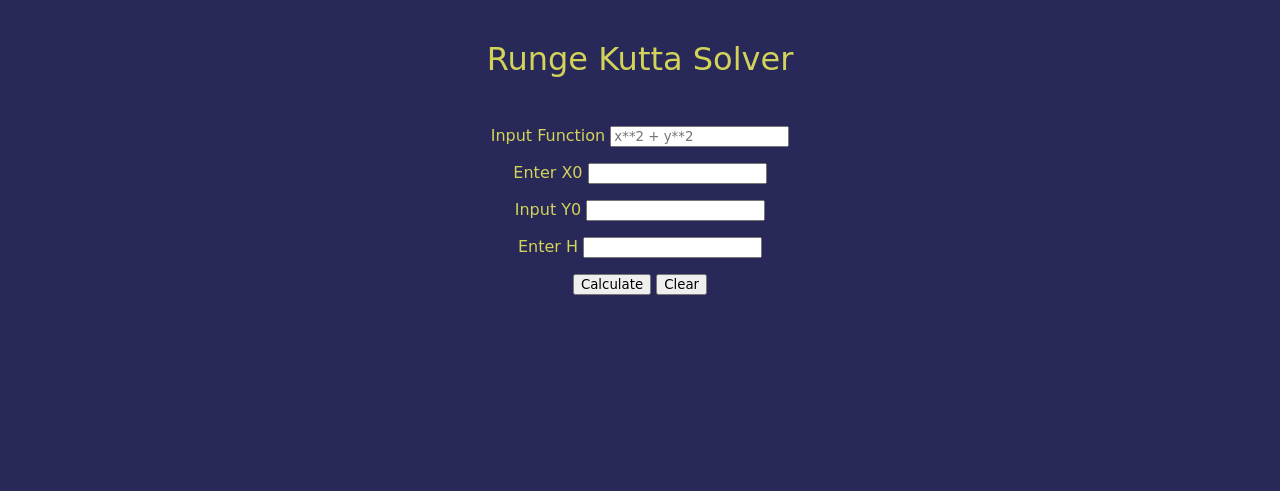
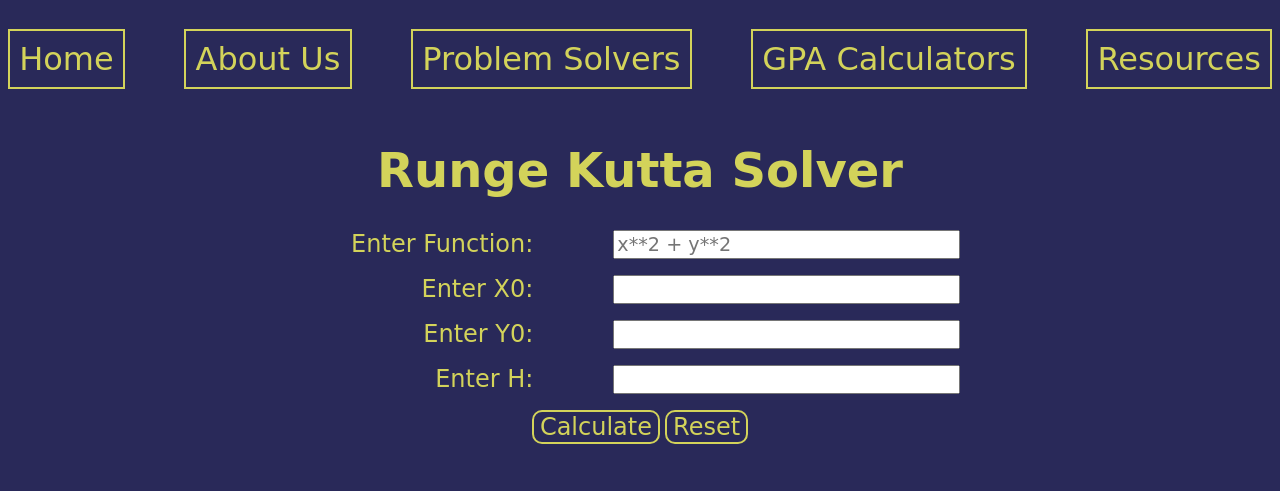
Before and after one commit to shreyas-078/vtu-student-hub, a Flask app: page /runge-kutta-template in a window 1280 px wide. Shown: the top 491 px of the page. Run offline with Flask 3, Linux system fonts and the light colour scheme; some web fonts are replaced.

Commit message:
Major Layout Changes #3

```diff
--- a/app.py
+++ b/app.py
@@ -15,7 +15,7 @@ def milne_pc():
     answer = []
     data = request.get_json()
     func_exp = data.get("f")
-    func = lambda x, y: eval(func_exp)  # SERVER BREAKER, FIX BY ADDING REGEX IN JS
+    func = lambda x, y: eval(func_exp)
     x = [
         float(data.get("x0")),
         float(data.get("x1")),
@@ -55,9 +55,7 @@ def runge_kutta():
     data = request.get_json()
     func = data.get("f")
     x0 = float(data.get("x0"))
-    f = lambda x, y: eval(
-        func
-    )  # IMPORTANT: ADD REGEX FOR FUNC SO AS TO AVOID SERVER NUKING COMMANDS
+    f = lambda x, y: eval(func)
     y0 = float(data.get("y0"))
     h = float(data.get("h"))
     x1 = x0 + h
@@ -80,7 +78,7 @@ def euler():
     try:
 
         def f(x, y):
-            return eval(func)  # INPUT FUNCTION ADD REGEX
+            return eval(func)
 
     except Exception as e:
         return jsonify(["Function Error"]), 400
@@ -108,7 +106,7 @@ def mod_euler():
     data = request.get_json()
     func = data.get("F")
 
-    f = lambda x, y: eval(func)  # INPUT FUNCTION ADD REGEX
+    f = lambda x, y: eval(func)
     x0 = float(data.get("X0"))
     y0 = float(data.get("Y0"))
     h = float(data.get("H"))
@@ -182,7 +180,7 @@ def newton_raphson_solver():
     x = symbols("x")
     func = data.get("nrFunction")
 
-    g = eval(func)  # ADD REGEX OR SOMETHING
+    g = eval(func)
     f = lambdify(x, g)
     dg = diff(g)
     df = lambdify(x, dg)
@@ -296,12 +294,13 @@ def simpson_1_3_rule_solver():
 @app.route("/simpson-3-8-calci", methods=["POST"])
 def simpson_3_8_rule_solver():
     data = request.get_json()
+    func = data.get("F")
 
     # Simpson’s (3/8)th rule
     try:
 
         def my_func(x):
-            return eval(x, {"x": x})
+            return eval(func, {"x": x})
 
     except Exception as e:
         return jsonify("Function Error")
@@ -451,6 +450,11 @@ def lagrange_template():
     return render_template("subjects/math/lagrange.html")
 
 
+@app.route("/resources")
+def resources_template():
+    return render_template("resources.html")
+
+
 # Start the flask app
 if __name__ == "__main__":
     app.run(host="0.0.0.0", port=8000)
--- a/static/css/subjects/math/runge-kutta.css
+++ b/static/css/subjects/math/runge-kutta.css
@@ -1,11 +1,16 @@
 @import url('https://fonts.googleapis.com/css2?family=Gabarito:wght@400;500;600;700;800;900&display=swap');
+
+:root {
+    --color-bg: rgb(41, 41, 89);
+    --color-text: rgb(211, 211, 90);
+}
 
 * {
     font-family: 'Gabarito', cursive;
 }
 
 #rk-heading {
-    font-size: 2rem;
+    font-size: 3rem;
 }
 
 #runge-kutta-solver {
@@ -14,17 +19,117 @@
     gap: 1rem;
     align-items: center;
     justify-content: center;
+    width: 40rem;
 }
 
 body {
-    background-color: rgb(41, 41, 89);
-    color: rgb(211, 211, 90);
+    background-color: var(--color-bg);
+    color: var(--color-text);
+    display: flex;
+    flex-direction: column;
+    align-items: center;
+    justify-content: center;
 }
 
 .btn {
     cursor: pointer;
 }
 
-.invisible {
-    display: none;
+#student-nav {
+    width: 100%;
+    margin: 1rem 4rem;
 }
+
+#student-options-list {
+    list-style-type: none;
+    width: 100%;
+    padding: 0;
+    display: flex;
+    flex-direction: row;
+    gap: 1rem;
+    justify-content: space-between;
+}
+
+
+.student-options-item a {
+    padding: 0.7rem;
+    font-size: 2rem;
+    text-decoration: none;
+    color: var(--color-text);
+    position: relative;
+}
+
+.student-options-item a::before {
+    box-sizing: border-box;
+    content: "";
+    position: absolute;
+    top: 0;
+    left: 0;
+    border: 2px solid var(--color-text);
+    border-right: 0;
+    border-bottom: 0;
+    height: 100%;
+    width: 100%;
+    transition: 0.5s ease all;
+}
+
+.student-options-item a::after {
+    box-sizing: border-box;
+    content: "";
+    position: absolute;
+    bottom: 0;
+    right: 0;
+    border: 2px solid var(--color-text);
+    border-left: 0;
+    border-top: 0;
+    height: 100%;
+    width: 100%;
+    transition: 0.3s ease all;
+}
+
+.student-options-item a:hover:after,
+.student-options-item a:hover:before {
+    width: 20%;
+    height: 35%;
+}
+
+.alignment-fix {
+    display: grid;
+    grid-template-columns: 1fr 2fr;
+    grid-template-rows: 1fr;
+    width: 100%;
+}
+
+.right-align {
+    margin-left: 5rem;
+    font-size: 1.2rem;
+}
+
+label {
+    font-size: 1.5rem;
+    text-align: right;
+}
+
+.btn {
+    font-size: 1.5rem;
+    background-color: var(--color-bg);
+    color: var(--color-text);
+    border: 2px solid var(--color-text);
+    transition: all 0.3s ease;
+    border-radius: 10px;
+    cursor: pointer;
+}
+
+.btn:hover {
+    background-color: var(--color-text);
+    color: var(--color-bg);
+    border: 2px solid var(--color-bg);
+}
+
+#rk-answer {
+    font-size: 1.5rem;
+}
+
+.no-m {
+    margin-bottom: 0;
+}
--- a/static/js/subjects/math/euler.js
+++ b/static/js/subjects/math/euler.js
@@ -16,7 +16,9 @@ calculateButton.addEventListener("click", () => {
     return;
   }
   if (eulerN < 1 || eulerH < 0.1) {
-    alert("Cannot take negative step length or negative number of iterations");
+    alert(
+      "Cannot take negative/0 step length or negative/0 number of iterations"
+    );
     return;
   }
   fetch("/euler", {
--- a/static/js/subjects/math/mod-euler.js
+++ b/static/js/subjects/math/mod-euler.js
@@ -11,8 +11,8 @@ calculateButton.addEventListener("click", () => {
     alert("Please enter all values before calculating");
     return;
   }
-  if (eulerN < 0 || eulerH < 0) {
-    alert("Iterations or Step Length cannot be 0");
+  if (eulerN <= 0 || eulerH <= 0) {
+    alert("Iterations or Step Length cannot be 0 or negative");
   }
   fetch("/mod-euler", {
     method: "POST",
--- a/static/js/subjects/math/runge-kutta.js
+++ b/static/js/subjects/math/runge-kutta.js
@@ -1,16 +1,15 @@
 const rkCalculateButton = document.querySelector(".btn-rk-answer");
 const answerBox = document.getElementById("rk-answer");
+const resetButton = document.querySelector(".btn-rk-reset");
 
 rkCalculateButton.addEventListener("click", () => {
   const rkX0Value = document.getElementById("rk-x0-input").value;
   const rkFunction = document.getElementById("rk-function-input").value;
   const rkY0Value = document.getElementById("rk-y0-input").value;
   const rkHValue = document.getElementById("rk-h-input").value;
-    const rkHelperText = answerBox.querySelector("#rk-helper-text");
 
   if (!rkX0Value || !rkHValue || !rkY0Value || !rkFunction) {
-        rkHelperText.textContent = "Please Enter Proper Values";
-        rkHelperText.classList.remove("invisible");
+    alert("Please enter all values before calculating");
     return;
   }
 
@@ -23,26 +22,38 @@ rkCalculateButton.addEventListener("click", () => {
       y0: rkY0Value,
       h: rkHValue,
     }),
-    }).then((response) => {
+  })
+    .then((response) => {
+      if (response.status === 500) {
+        throw new Error("Try again");
+      }
       if (response.ok) {
-            rkHelperText.classList.add("invisible");
-            return response.json().then((data) => {
+        return response.json();
+      }
+    })
+    .then((data) => {
       const [k1, k2, k3, k4, x1, y1] = data;
-                answerBox.querySelector("#rk-k1").textContent =
-                    "K1 = " + k1.toFixed(4);
-                answerBox.querySelector("#rk-k2").textContent =
-                    "K2 = " + k2.toFixed(4);
-                answerBox.querySelector("#rk-k3").textContent =
-                    "K3 = " + k3.toFixed(4);
-                answerBox.querySelector("#rk-k4").textContent =
-                    "K4 = " + k4.toFixed(4);
-                answerBox.querySelector("#rk-x1").textContent =
-                    "X1 = " + x1.toFixed(4);
-                answerBox.querySelector("#rk-y1").textContent =
-                    "Y1 = " + y1.toFixed(4);
-            });
-        } else {
-            console.error("Error:", response.status, response.statusText);
-        }
+      answerBox.querySelector("#rk-k1").textContent = "K1 = " + k1.toFixed(4);
+      answerBox.querySelector("#rk-k2").textContent = "K2 = " + k2.toFixed(4);
+      answerBox.querySelector("#rk-k3").textContent = "K3 = " + k3.toFixed(4);
+      answerBox.querySelector("#rk-k4").textContent = "K4 = " + k4.toFixed(4);
+      answerBox.querySelector("#rk-x1").textContent = "X1 = " + x1.toFixed(4);
+      answerBox.querySelector("#rk-y1").textContent = "Y1 = " + y1.toFixed(4);
+    })
+    .catch((error) => {
+      alert("An Error Occured. Try again with different values.");
     });
 });
+
+resetButton.addEventListener("click", () => {
+  document.getElementById("rk-x0-input").value = "";
+  document.getElementById("rk-function-input").value = "";
+  document.getElementById("rk-y0-input").value = "";
+  document.getElementById("rk-h-input").value = "";
+  answerBox.querySelector("#rk-k1").textContent = "";
+  answerBox.querySelector("#rk-k2").textContent = "";
+  answerBox.querySelector("#rk-k3").textContent = "";
+  answerBox.querySelector("#rk-k4").textContent = "";
+  answerBox.querySelector("#rk-x1").textContent = "";
+  answerBox.querySelector("#rk-y1").textContent = "";
+});
--- a/static/js/subjects/math/simpson-1-3.js
+++ b/static/js/subjects/math/simpson-1-3.js
@@ -12,8 +12,8 @@ calculateButton.addEventListener("click", () => {
     return;
   }
 
-  if (intervals < 0) {
-    alert("Number of intervals cannot be negative");
+  if (intervals <= 0) {
+    alert("Number of intervals cannot be negative or 0");
     return;
   }
 
--- a/static/js/subjects/math/trapezoidal-rule.js
+++ b/static/js/subjects/math/trapezoidal-rule.js
@@ -12,8 +12,8 @@ calculateButton.addEventListener("click", () => {
     return;
   }
 
-  if (intervals < 0) {
-    alert("Number of intervals cannot be negative");
+  if (intervals <= 0) {
+    alert("Number of intervals cannot be negative or 0");
   }
 
   fetch("/trapezoidal-rule-calci", {
--- a/templates/subjects/math/runge-kutta.html
+++ b/templates/subjects/math/runge-kutta.html
@@ -10,36 +10,44 @@
 </head>
 
 <body>
+    <nav id="student-nav">
+        <ul id="student-options-list">
+            <li class="student-options-item"><a href="/">Home</a></li>
+            <li class="student-options-item"><a href="/about-us">About Us</a></li>
+            <li class="student-options-item"><a href="/problem-solvers">Problem Solvers</a></li>
+            <li class="student-options-item"><a href="/gpa-calculators">GPA Calculators</a></li>
+            <li class="student-options-item"><a href="/related-websites">Resources</a></li>
+        </ul>
+    </nav>
+    <h1 class="heading" id="rk-heading">Runge Kutta Solver</h1>
     <section id="runge-kutta-solver">
-        <p class="heading" id="rk-heading">Runge Kutta Solver</p>
-        <div id="rk-function">
-            <label for="rk-function-input">Input Function</label>
-            <input type="text" id="rk-function-input" placeholder="x**2 + y**2">
+        <div id="rk-function" class="alignment-fix">
+            <label for="rk-function-input">Enter Function:</label>
+            <input type="text" id="rk-function-input" placeholder="x**2 + y**2" class="right-align">
         </div>
-        <div id="rk-x0">
-            <label for="rk-x0-input">Enter X0</label>
-            <input type="number" id="rk-x0-input">
+        <div id="rk-x0" class="alignment-fix">
+            <label for="rk-x0-input">Enter X0:</label>
+            <input type="number" id="rk-x0-input" class="right-align">
         </div>
-        <div id="rk-y0">
-            <label for="rk-y0-input">Input Y0</label>
-            <input type="number" id="rk-y0-input">
+        <div id="rk-y0" class="alignment-fix">
+            <label for="rk-y0-input">Enter Y0:</label>
+            <input type="number" id="rk-y0-input" class="right-align">
         </div>
-        <div id="rk-h">
-            <label for="rk-h-input">Enter H</label>
-            <input type="number" id="rk-h-input">
+        <div id="rk-h" class="alignment-fix">
+            <label for="rk-h-input">Enter H:</label>
+            <input type="number" id="rk-h-input" class="right-align">
         </div>
         <div id="rk-buttons-section">
             <button class="btn btn-rk-answer">Calculate</button>
-            <button class="btn btn-rk-clear">Clear</button>
+            <button class="btn btn-rk-reset">Reset</button>
         </div>
         <div id="rk-answer">
-            <p id="rk-helper-text" class="invisible">Please Enter Proper Values.</p>
-            <p id="rk-k1"></p>
-            <p id="rk-k2"></p>
-            <p id="rk-k3"></p>
-            <p id="rk-k4"></p>
-            <p id="rk-x1"></p>
-            <p id="rk-y1"></p>
+            <p id="rk-k1" class="no-m"></p>
+            <p id="rk-k2" class="no-m"></p>
+            <p id="rk-k3" class="no-m"></p>
+            <p id="rk-k4" class="no-m"></p>
+            <p id="rk-x1" class="no-m"></p>
+            <p id="rk-y1" class="no-m"></p>
         </div>
     </section>
 </body>
```
Also changed, not shown: static/css/subjects/math/simpson-3-8.css (+6 -2 lines), static/js/subjects/math/newton-raphson.js (+24 -0 lines), static/js/subjects/math/regula-falsi.js (+28 -5 lines), static/js/subjects/math/simpson-3-8.js (+26 -1 lines), templates/subjects/math/simpson-3-8.html (+4 -4 lines). Lines whose indentation alone changed are shown as unchanged.
